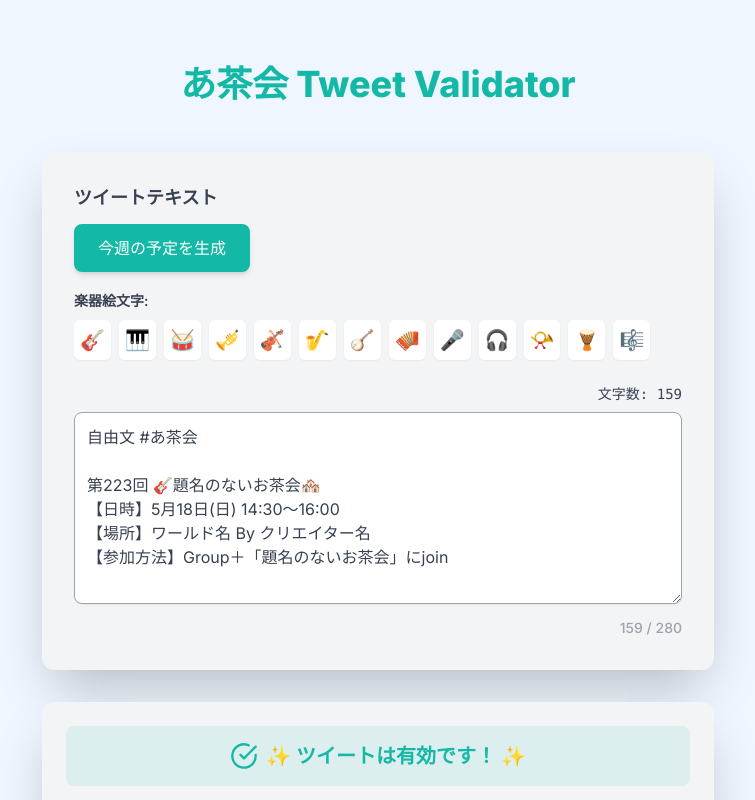
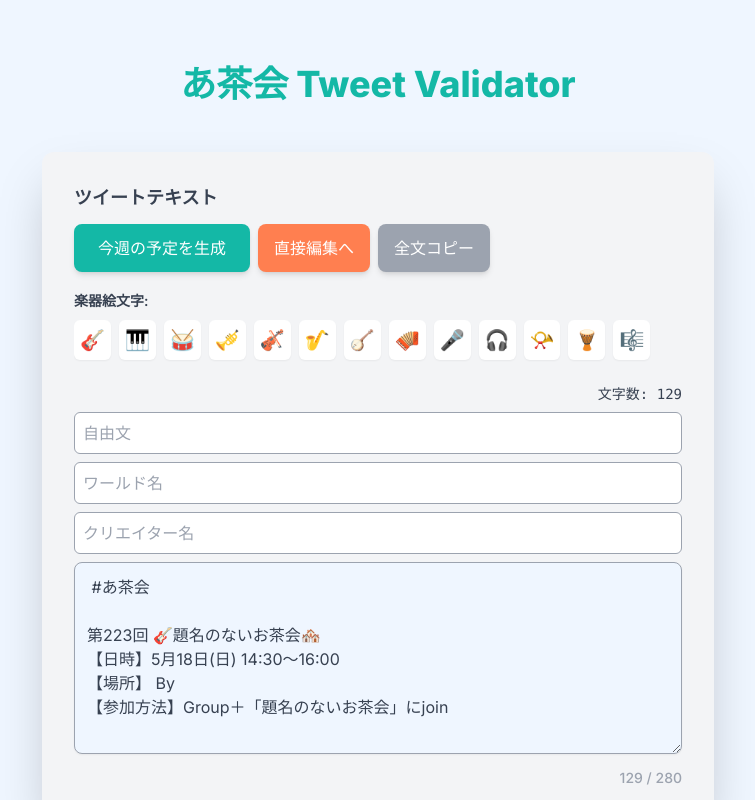
Before and after one commit to tktcorporation/tweet-validator-for-achakai, a React (Vite) app: page / in a window 1280 px wide. Both pictures are taken after a click on the button "今週の予定を生成". Shown: the top 800 px of the page, without its empty margins (262-1017 px from the left). Built offline with nearby package versions, Linux system fonts and the light colour scheme.

Commit message:
Fix structured tweet preview update

```diff
--- a/src/App.tsx
+++ b/src/App.tsx
@@ -19,6 +19,11 @@ function App() {
   const [animateCount, setAnimateCount] = useState(false);
   const [isLoadingSchedule, setIsLoadingSchedule] = useState(false);
   const [showCopyFeedbackFor, setShowCopyFeedbackFor] = useState<string | null>(null);
+  const [structuredMode, setStructuredMode] = useState(false);
+  const [freeText, setFreeText] = useState('');
+  const [worldName, setWorldName] = useState('');
+  const [creatorName, setCreatorName] = useState('');
+  const [structuredTemplate, setStructuredTemplate] = useState<string[]>([]);
 
   const instrumentEmojiArray = '🎸 🎹 🥁 🎺 🎻 🎷 🪕 🪗 🎤 🎧 📯 🪘 🎼'.split(' ');
 
@@ -31,6 +36,12 @@ function App() {
     const t = setTimeout(() => setAnimateCount(false), 500);
     return () => clearTimeout(t);
   }, [tweetText]);
+
+  useEffect(() => {
+    if (structuredMode) {
+      setTweetText(buildStructuredTweet(freeText, worldName, creatorName));
+    }
+  }, [freeText, worldName, creatorName, structuredMode]);
 
   // Reference point: Meeting #208 on 2025-02-02
   const referenceDate = new Date('2025-02-02');
@@ -62,6 +73,11 @@ function App() {
         `【場所】ワールド名 By クリエイター名\n` +
         `【参加方法】Group＋「題名のないお茶会」にjoin`;
       setTweetText(template);
+      setStructuredTemplate(template.split('\n'));
+      setFreeText('');
+      setWorldName('');
+      setCreatorName('');
+      setStructuredMode(true);
       setIsLoadingSchedule(false);
     }, 300); // 300ms delay
   };
@@ -73,6 +89,53 @@ function App() {
         setShowCopyFeedbackFor(null);
       }, 1500);
     }).catch(err => console.error('Failed to copy emoji: ', err));
+  };
+
+  const handleTweetCopy = () => {
+    navigator.clipboard.writeText(tweetText).then(() => {
+      setShowCopyFeedbackFor('tweet');
+      setTimeout(() => setShowCopyFeedbackFor(null), 1500);
+    }).catch(err => console.error('Failed to copy text: ', err));
+  };
+
+  const parseStructuredFields = (text: string) => {
+    const free = text.split('\n')[0]?.replace('#あ茶会', '').trim() || '';
+    const locationRegex = /【場所】([^\n]+)\s*By\s*(.+?)(?:\s*$|\n)/i;
+    const locationMatch = text.match(locationRegex);
+    if (!locationMatch) {
+      return null;
+    }
+    return {
+      freeText: free === '自由文' ? '' : free,
+      world: locationMatch[1].trim() === 'ワールド名' ? '' : locationMatch[1].trim(),
+      creator: locationMatch[2].trim() === 'クリエイター名' ? '' : locationMatch[2].trim(),
+    };
+  };
+
+  const switchToStructuredMode = () => {
+    const parsed = parseStructuredFields(tweetText);
+    if (!parsed) {
+      alert('現在のテキストはテンプレートと互換性がないため、構造化編集に戻せません。');
+      return;
+    }
+    setFreeText(parsed.freeText);
+    setWorldName(parsed.world);
+    setCreatorName(parsed.creator);
+    setStructuredTemplate(tweetText.split('\n'));
+    setStructuredMode(true);
+  };
+
+  const buildStructuredTweet = (free: string, world: string, creator: string) => {
+    if (!structuredTemplate.length) return tweetText;
+    const lines = [...structuredTemplate];
+    lines[0] = `${free} #あ茶会`;
+    return lines
+      .map((line) =>
+        line.startsWith('【場所】')
+          ? `【場所】${world} By ${creator}`
+          : line,
+      )
+      .join('\n');
   };
 
   const validateTweet = (text: string) => {
@@ -98,6 +161,9 @@ function App() {
     const locationMatch = text.match(locationRegex);
     const hasValidLocation = locationMatch !== null;
 
+    const placeholdersRegex = /(ワールド名|クリエイター名|自由文)/;
+    const hasPlaceholders = placeholdersRegex.test(text);
+
     if (!dateMatch) {
       return {
         isValid: false,
@@ -108,6 +174,7 @@ function App() {
         isCorrectMeeting: false,
         hasTime: false,
         hasValidLocation: false,
+        hasPlaceholders,
         extractedInfo: {
           date: null,
           time: null,
@@ -137,7 +204,13 @@ function App() {
       : null;
 
     return {
-      isValid: isSunday && hasHashtag && isCorrectMeeting && timeMatch !== null && hasValidLocation,
+      isValid:
+        isSunday &&
+        hasHashtag &&
+        isCorrectMeeting &&
+        timeMatch !== null &&
+        hasValidLocation &&
+        !hasPlaceholders,
       date: tweetDate,
       isSunday,
       hasHashtag,
@@ -146,6 +219,7 @@ function App() {
       isCorrectMeeting,
       hasTime: timeMatch !== null,
       hasValidLocation,
+      hasPlaceholders,
       extractedInfo: {
         date: dateMatch ? `${month}月${day}日(日)` : null,
         time,
@@ -173,10 +247,11 @@ function App() {
           <label htmlFor="tweetTextArea" className="block text-lg font-semibold text-neutral-dark mb-3">
             ツイートテキスト
           </label>
+          <div className="flex flex-wrap gap-2 mb-4">
             <button
               onClick={generateThisWeeksSchedule}
               disabled={isLoadingSchedule}
-            className="mb-4 px-6 py-3 bg-brand-primary text-white rounded-lg hover:bg-opacity-85 transition-all duration-150 text-base font-medium shadow-md hover:shadow-lg focus:outline-none focus:ring-2 focus:ring-brand-accent focus:ring-opacity-75 disabled:opacity-70 disabled:cursor-not-allowed flex items-center justify-center w-full sm:w-auto"
+              className="px-6 py-3 bg-brand-primary text-white rounded-lg hover:bg-opacity-85 transition-all duration-150 text-base font-medium shadow-md hover:shadow-lg focus:outline-none focus:ring-2 focus:ring-brand-accent focus:ring-opacity-75 disabled:opacity-70 disabled:cursor-not-allowed flex items-center justify-center"
             >
               {isLoadingSchedule ? (
                 <>
@@ -187,6 +262,30 @@ function App() {
                 '今週の予定を生成'
               )}
             </button>
+            <button
+              onClick={structuredMode ? () => setStructuredMode(false) : switchToStructuredMode}
+              className="px-4 py-3 bg-brand-secondary text-white rounded-lg hover:bg-opacity-85 transition-all duration-150 text-base font-medium shadow-md hover:shadow-lg focus:outline-none focus:ring-2 focus:ring-brand-accent"
+            >
+              {structuredMode ? '直接編集へ' : '項目ごとに編集'}
+            </button>
+            <div className="flex flex-col items-center relative">
+              <button
+                onClick={handleTweetCopy}
+                disabled={validation.hasPlaceholders}
+                className="px-4 py-3 bg-neutral-medium text-white rounded-lg hover:bg-opacity-85 transition-all duration-150 text-base font-medium shadow-md hover:shadow-lg focus:outline-none focus:ring-2 focus:ring-brand-accent disabled:opacity-70 disabled:cursor-not-allowed"
+              >
+                全文コピー
+              </button>
+              {showCopyFeedbackFor === 'tweet' && (
+                <span className="absolute -top-7 left-1/2 -translate-x-1/2 text-xs bg-neutral-dark text-white px-2 py-0.5 rounded-md shadow-lg whitespace-nowrap z-10">
+                  Copied!
+                </span>
+              )}
+              {validation.hasPlaceholders && (
+                <span className="mt-1 text-xs text-red-500">プレイスホルダーを埋めてください</span>
+              )}
+            </div>
+          </div>
 
           {/* New Emoji Helper Section */}
           <div className="mb-4">
@@ -214,13 +313,44 @@ function App() {
           <div className="mb-2 text-sm text-right text-neutral-dark"> {/* Adjusted mb */}
              <span className={`font-mono ${animateCount ? 'animate-pulse-fade' : ''}`}>文字数: {charCount}</span>
           </div>
+          {structuredMode ? (
+            <div className="space-y-2">
+              <input
+                type="text"
+                value={freeText}
+                onChange={(e) => setFreeText(e.target.value)}
+                className="w-full p-2 border border-neutral-medium rounded-md focus:ring-2 focus:ring-brand-accent focus:border-brand-accent"
+                placeholder="自由文"
+              />
+              <input
+                type="text"
+                value={worldName}
+                onChange={(e) => setWorldName(e.target.value)}
+                className="w-full p-2 border border-neutral-medium rounded-md focus:ring-2 focus:ring-brand-accent focus:border-brand-accent"
+                placeholder="ワールド名"
+              />
+              <input
+                type="text"
+                value={creatorName}
+                onChange={(e) => setCreatorName(e.target.value)}
+                className="w-full p-2 border border-neutral-medium rounded-md focus:ring-2 focus:ring-brand-accent focus:border-brand-accent"
+                placeholder="クリエイター名"
+              />
+              <textarea
+                readOnly
+                value={tweetText}
+                className="w-full h-48 p-3 border border-neutral-medium rounded-lg bg-neutral-ultralight text-neutral-dark text-base shadow-sm"
+              />
+            </div>
+          ) : (
             <textarea
               id="tweetTextArea"
               value={tweetText}
               onChange={(e) => setTweetText(e.target.value)}
-            className="w-full h-48 p-3 border border-neutral-medium rounded-lg focus:ring-2 focus:ring-brand-accent focus:border-brand-accent bg-white text-neutral-dark text-base shadow-sm" // Adjusted h, p
+              className={`w-full h-48 p-3 border rounded-lg focus:ring-2 focus:ring-brand-accent focus:border-brand-accent bg-white text-neutral-dark text-base shadow-sm ${validation.hasPlaceholders ? 'border-red-500' : 'border-neutral-medium'}`}
               placeholder="ここにツイートを入力してください..."
             />
+          )}
           <div
             className={`mt-2 text-sm text-right font-medium ${ // Adjusted mt
               tweetLength > maxTweetLength ? 'text-red-500' : 'text-neutral-medium'
@@ -241,6 +371,7 @@ function App() {
                   { Icon: Clock, label: "時間が含まれている", isValid: validation.hasTime, dataTestId: "validation-time" },
                   { Icon: MapPin, label: "有効な場所形式が含まれている", isValid: validation.hasValidLocation, dataTestId: "validation-location" },
                   { Icon: Hash, label: "#あ茶会 ハッシュタグが含まれている", isValid: validation.hasHashtag, dataTestId: "validation-hashtag" },
+                  { Icon: Hash, label: "プレイスホルダーが残っていない", isValid: !validation.hasPlaceholders, dataTestId: "validation-placeholder" },
                 ].map(({ Icon, label, isValid, dataTestId }) => (
                   <div key={label} data-testid={dataTestId} className="flex items-center justify-between py-2 border-b border-neutral-medium/30">
                     <div className="flex items-center gap-2">
```
Lines whose indentation alone changed are shown as unchanged.
